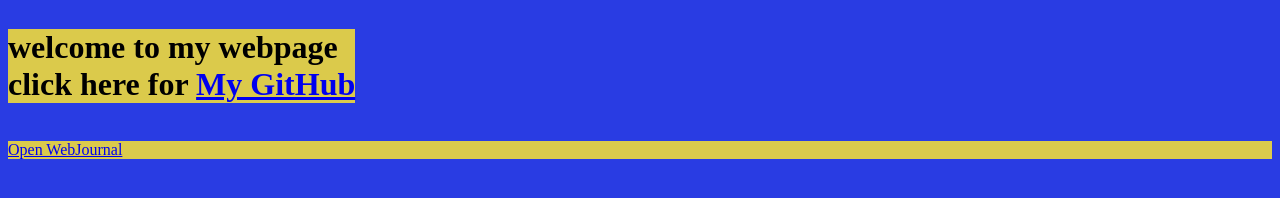
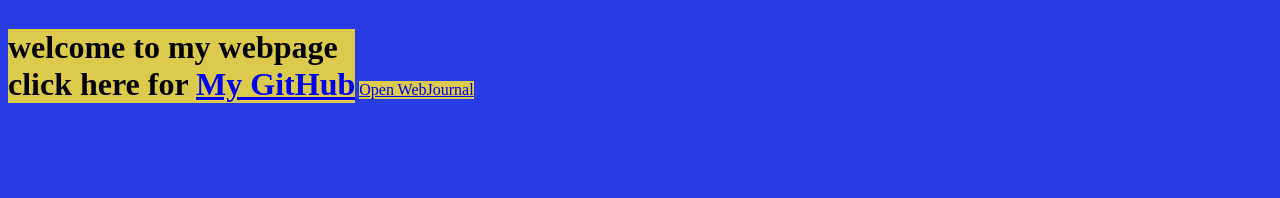
Before and after one commit to appi-git/appiweb, a plain HTML site: page index.html in a window 1280 px wide. Drawn offline with Linux system fonts and the light colour scheme.

Commit message:
Update style.css

```diff
--- a/style.css
+++ b/style.css
@@ -9,6 +9,5 @@ h1 {
 p {
   background:#dbca4b;
   font-size:40;
-  font-weight
   display:inline-block;
 }
```
